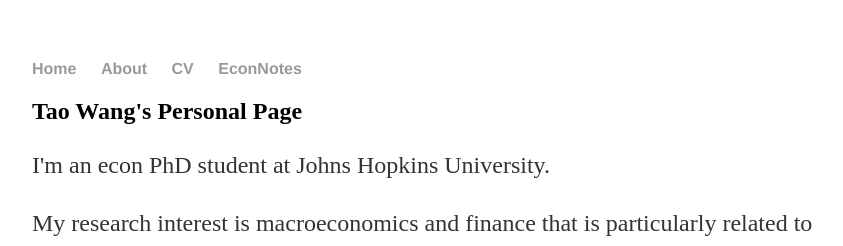
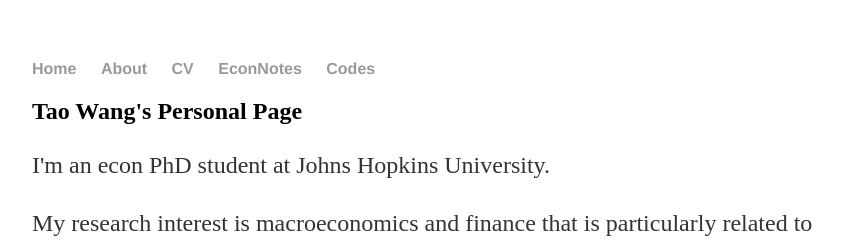
Before and after one commit to iworld1991/TaoWangEcon.github.io, a Jekyll site: the page built from index.html, in a window 1280 px wide. Shown: the top 246 px of the page, without its empty margins (160-1003 px from the left). Built offline with Jekyll 4.4.1, drawn with Linux system fonts in a browser that asks for light colours.

Commit message:
Update default.html

```diff
--- a/_layouts/default.html
+++ b/_layouts/default.html
@@ -12,6 +12,7 @@
 		        	<li><a href="/about">About</a></li>
 	        		<li><a href="/cv">CV</a></li>
 	        		<li><a href="/blog">EconNotes</a></li>
+				<li><a href="/code">Codes</a></li>
 	    		</ul>
 			</nav>
 			<div class="container">
```
